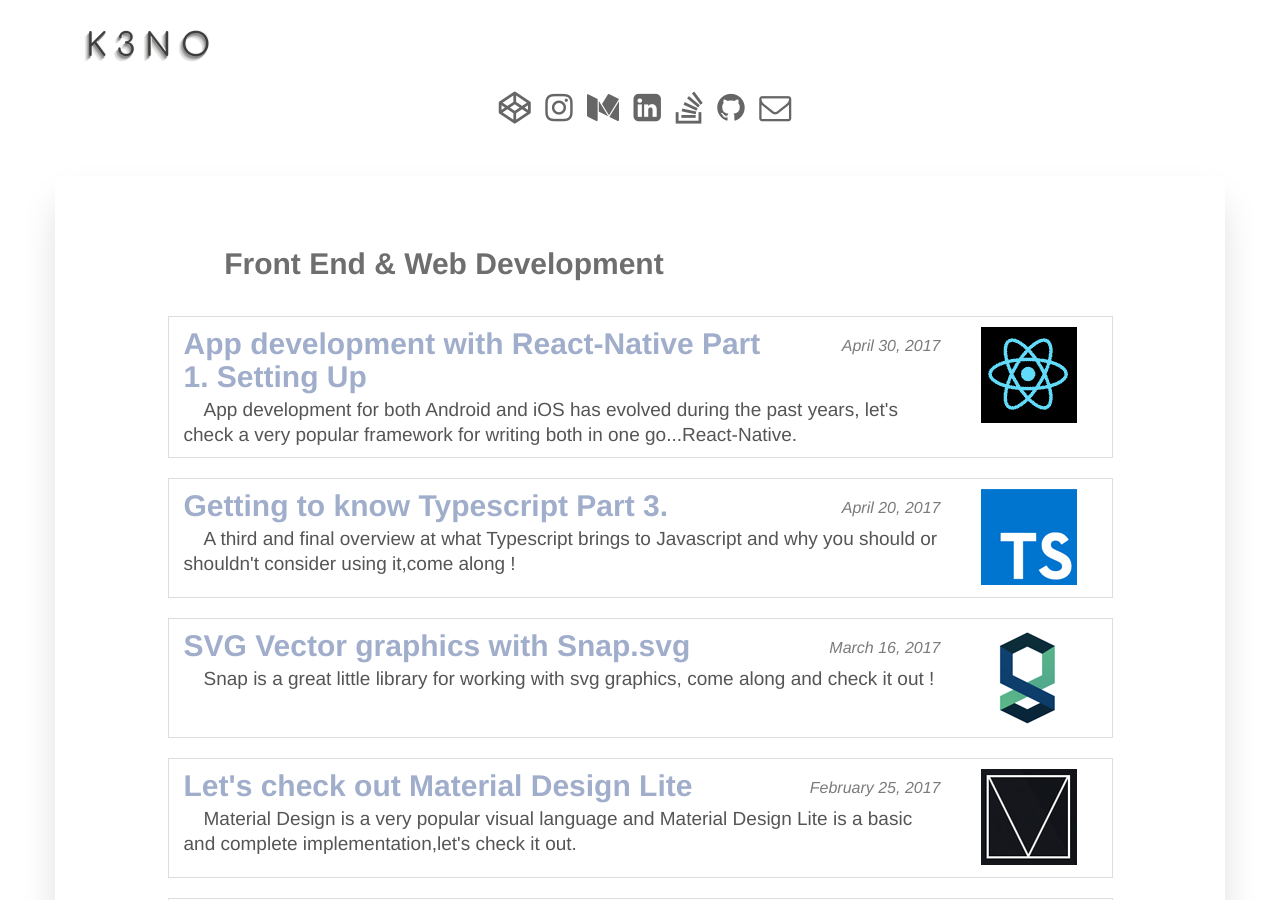
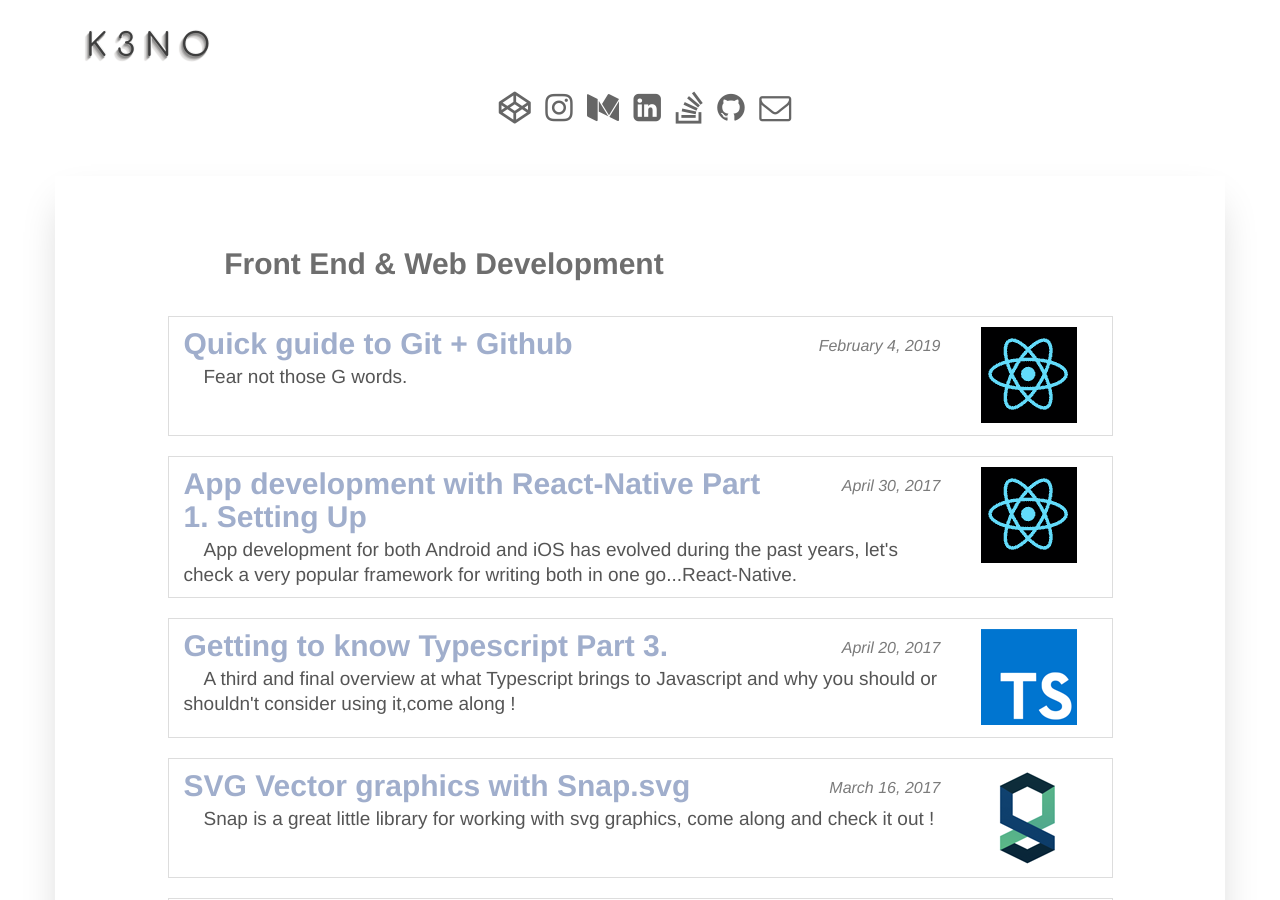
Before and after one commit to KenoLeon/Front-End-Web-Dev-UI-UX, a Jekyll site: the page built from index.html, in a window 1280 px wide and 900 px high. Built offline with Jekyll 4.4.1, drawn with Linux system fonts in a browser that asks for light colours; nearby versions of some CDN libraries.

Commit message:
non jekyll

```diff
--- a/index.html
+++ b/index.html
@@ -15,6 +15,21 @@
         <h2 class="blogTitle"><b>Front End & Web Development</b></h2>
         <br />
 
+
+
+<!-- Non jekill posts -->
+
+        <div class="list-group">
+        <a href="https://medium.com/@k3no/quick-guide-to-git-github-4f7ec8cbeae0" class="list-group-item">
+        <img src="/assets/images/smLogos/ReactNative.png" alt="Quick guide to Git + Github">
+        <h4 class="pull-right"><i>February 4, 2019</i></h4><h2 class="list-group-item-heading"><b>Quick guide to Git + Github</b></h2>
+        <p class="list-group-item-text">Fear not those G words.</p>
+        </a>
+        </div>
+
+<!-- Non jekill posts -->
+
+
 {% for post in site.posts %}
 
 <div class="list-group">
```
Also changed, not shown: 1 other file.
